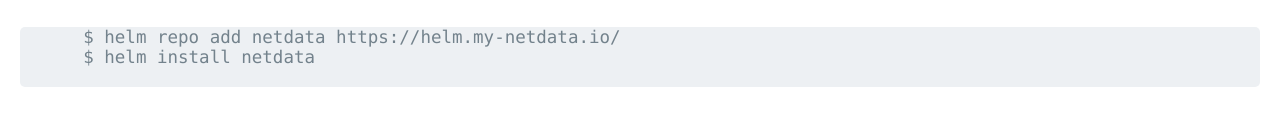
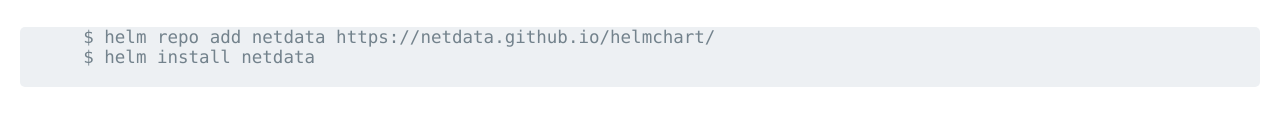
Before and after one commit to netdata/helmchart, a plain HTML site: page index.html in a window 1280 px wide. Shown: the part 247-384 px from the top of the page. Drawn offline with nearby package versions, Linux system fonts and the light colour scheme.

Commit message:
index.html: Update helm repo add command's URL

```diff
--- a/index.html
+++ b/index.html
@@ -42,7 +42,7 @@
             <footer>Install and manage Netdata in your Kubernetes (k8s) Cluster!</footer>
           </hgroup>
 	  <pre>
-	  $ helm repo add netdata https://helm.my-netdata.io/
+	  $ helm repo add netdata https://netdata.github.io/helmchart/
 	  $ helm install netdata
           </pre>
         </div>
```
